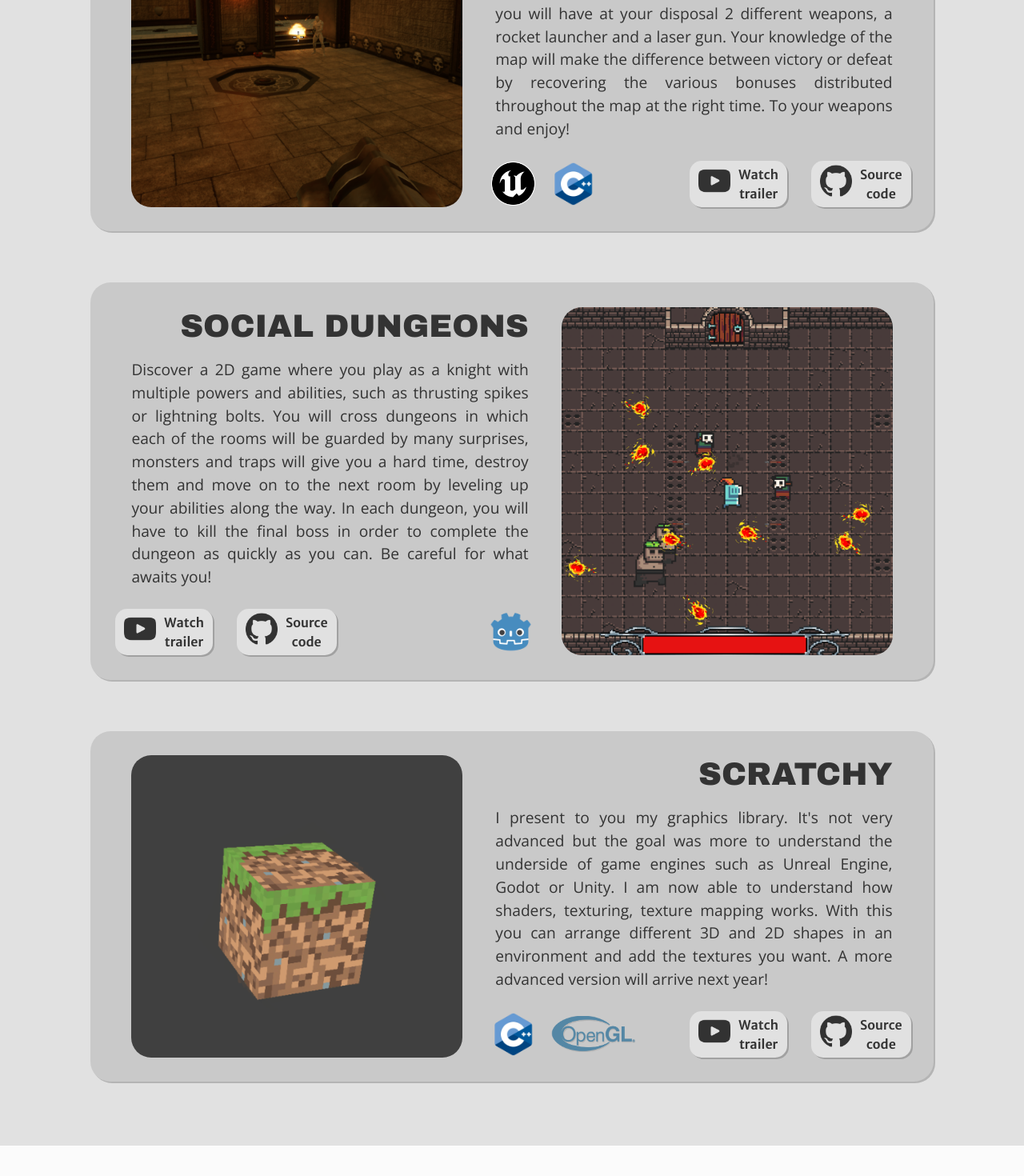
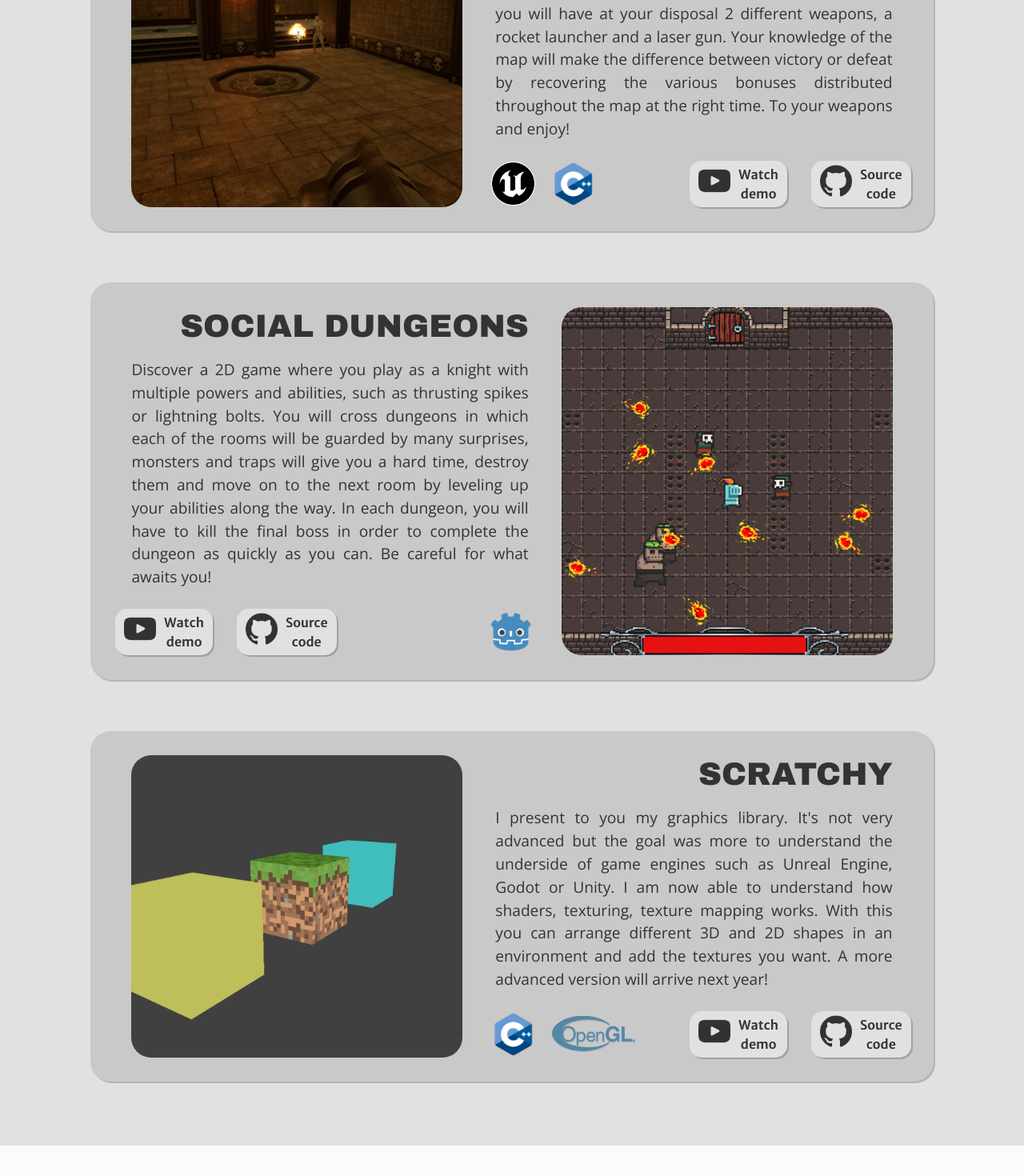
Before and after one commit to Thomas-Raveneau/thomas-raveneau.github.io, a React (Create React App) app: page / in a window 1280 px wide. Shown: the part 2059-3529 px from the top of the page at 80% size. Built offline with nearby package versions, Linux system fonts and the light colour scheme; a web font is replaced by a local one.

Commit message:
[ADD] - scratchy and socialdungeos demi

```diff
--- a/src/Components/Portfolio/Portfolio.js
+++ b/src/Components/Portfolio/Portfolio.js
@@ -18,6 +18,9 @@ import './Portfolio.css';
 const QuakeSourceLink = 'https://github.com/Thomas-Raveneau/Quake';
 const SocialDungeonsSourceLink = 'https://github.com/Thomas-Raveneau/SocialDungeons';
 const ScratchySourceLink = 'https://github.com/Thomas-Raveneau/Scratchy';
+
+const SocialDungeonsDemoLink = 'https://youtu.be/GHkECeZkpi0';
+const ScratchyDemoLink = 'https://youtu.be/NzmRBggwTOA';
 
 const Portfolio = () => {
     const dispatch = useDispatch();
@@ -98,7 +101,7 @@ const Portfolio = () => {
                                             <img className='project-link-image' src={YoutubeImage} alt='Youtube logo'></img>
                                         </div>
                                         <div className='project-link-text-container'>
-                                            Watch trailer
+                                            Watch demo
                                         </div>
                                     </button>
                                 </div>
@@ -133,12 +136,12 @@ const Portfolio = () => {
                         <div className='col-lg-6'>
                             <div className='row project-link-container project-right'>
                                 <div className='col-md-6 project-link-col project-link-col-left'>
-                                    <button className='project-link-button' onClick={() => { redirectToLink() }}>
+                                    <button className='project-link-button' onClick={() => { redirectToLink(SocialDungeonsDemoLink) }}>
                                         <div className='project-link-image-container'>
                                             <img className='project-link-image' src={YoutubeImage} alt='Youtube logo'></img>
                                         </div>
                                         <div className='project-link-text-container'>
-                                            Watch trailer
+                                            Watch demo
                                         </div>
                                     </button>
                                 </div>
@@ -190,12 +193,12 @@ const Portfolio = () => {
                         <div className='col-lg-6'>
                             <div className='row project-link-container'>
                                 <div className='col-md-6 project-link-col project-link-col-left'>
-                                    <button className='project-link-button' onClick={() => { redirectToLink() }}>
+                                    <button className='project-link-button' onClick={() => { redirectToLink(ScratchyDemoLink) }}>
                                         <div className='project-link-image-container'>
                                             <img className='project-link-image' src={YoutubeImage} alt='Youtube logo'></img>
                                         </div>
                                         <div className='project-link-text-container'>
-                                            Watch trailer
+                                            Watch demo
                                         </div>
                                     </button>
                                 </div>
```
Also changed, not shown: src/images/ScratchyIntroImage.png.
